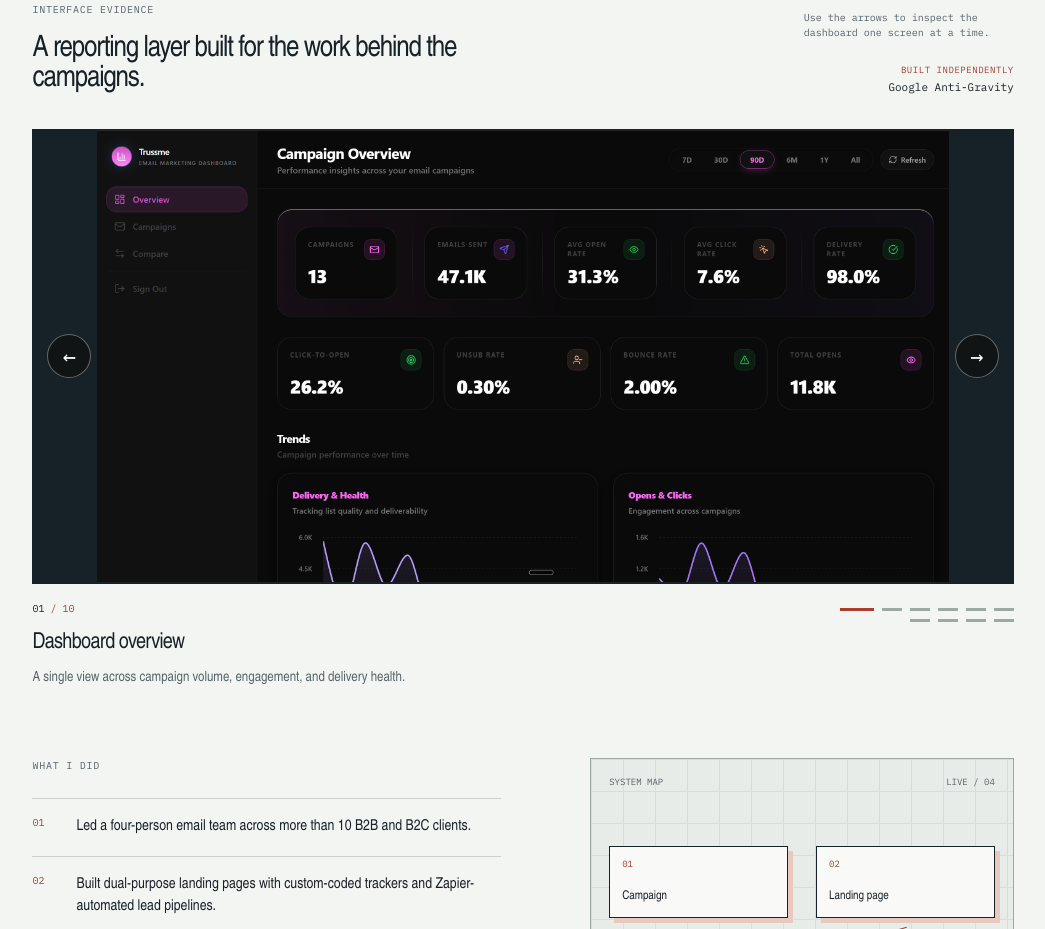
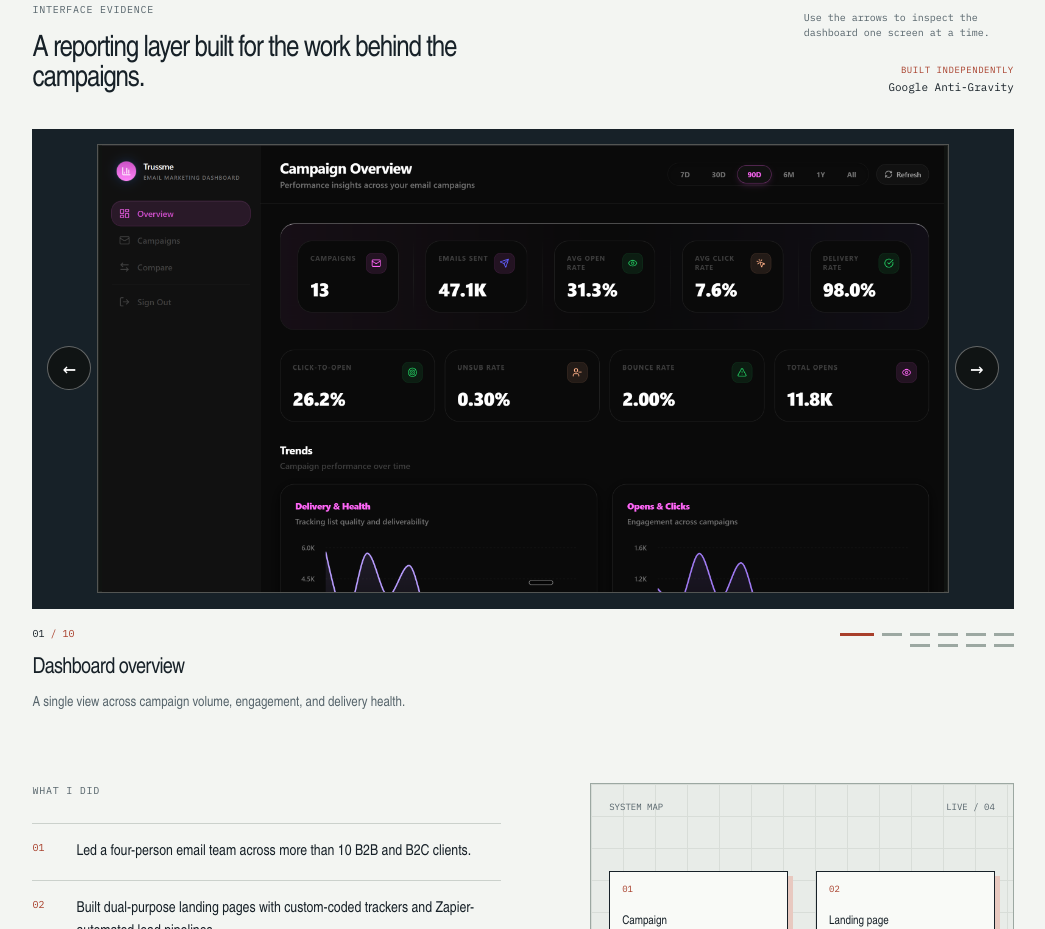
Before and after one commit to Adarsh350/adarsh-portfolio, a Next.js app: page / in a window 1280 px wide. Shown: the part 3520-4449 px from the top of the page, without its empty margins (215-1260 px from the left). Built offline with nearby package versions, Linux system fonts and the light colour scheme; no server answers.

Commit message:
style: stabilize dashboard carousel viewport

```diff
--- a/app/globals.css
+++ b/app/globals.css
@@ -114,9 +114,9 @@ main, footer { max-width: 1920px; margin-inline: auto; }
 .evidence-heading-side { display: grid; justify-items: end; gap: 24px; }
 .evidence-build-note { margin: 0; color: var(--ink); font: 11px/1.35 var(--font-mono); text-align: right; }
 .evidence-build-note span { display: block; margin-bottom: 4px; color: var(--oxide); font-size: 9px; text-transform: uppercase; letter-spacing: .06em; }
-.evidence-carousel { position: relative; margin-top: 34px; padding: 0 clamp(34px, 5vw, 76px); background: var(--ink); border: 1px solid var(--ink); }
-.evidence-slide { display: flex; min-height: 260px; align-items: center; justify-content: center; overflow: hidden; }
-.evidence-slide img { width: 100%; height: auto; display: block; }
+.evidence-carousel { position: relative; margin-top: 34px; padding: 14px clamp(34px, 5vw, 76px); background: var(--ink); border: 1px solid var(--ink); }
+.evidence-slide { aspect-ratio: 692 / 365; display: flex; align-items: center; justify-content: center; overflow: hidden; background: #101311; border: 1px solid rgba(255,255,255,.28); box-shadow: inset 0 0 0 1px rgba(255,255,255,.06); }
+.evidence-slide img { width: 100%; height: 100%; display: block; object-fit: contain; }
 .evidence-arrow { position: absolute; top: 50%; z-index: 1; width: 44px; height: 44px; display: grid; place-items: center; border: 1px solid rgba(255,255,255,.35); border-radius: 50%; background: rgba(15, 18, 17, .82); color: #fff; font: 22px/1 var(--font-mono); transform: translateY(-50%); transition: background .2s ease, border-color .2s ease, transform .2s ease; }
 .evidence-arrow:hover { border-color: var(--oxide); background: var(--oxide); transform: translateY(-50%) scale(1.05); }
 .evidence-arrow:active { transform: translateY(-50%) scale(.96); }
```
